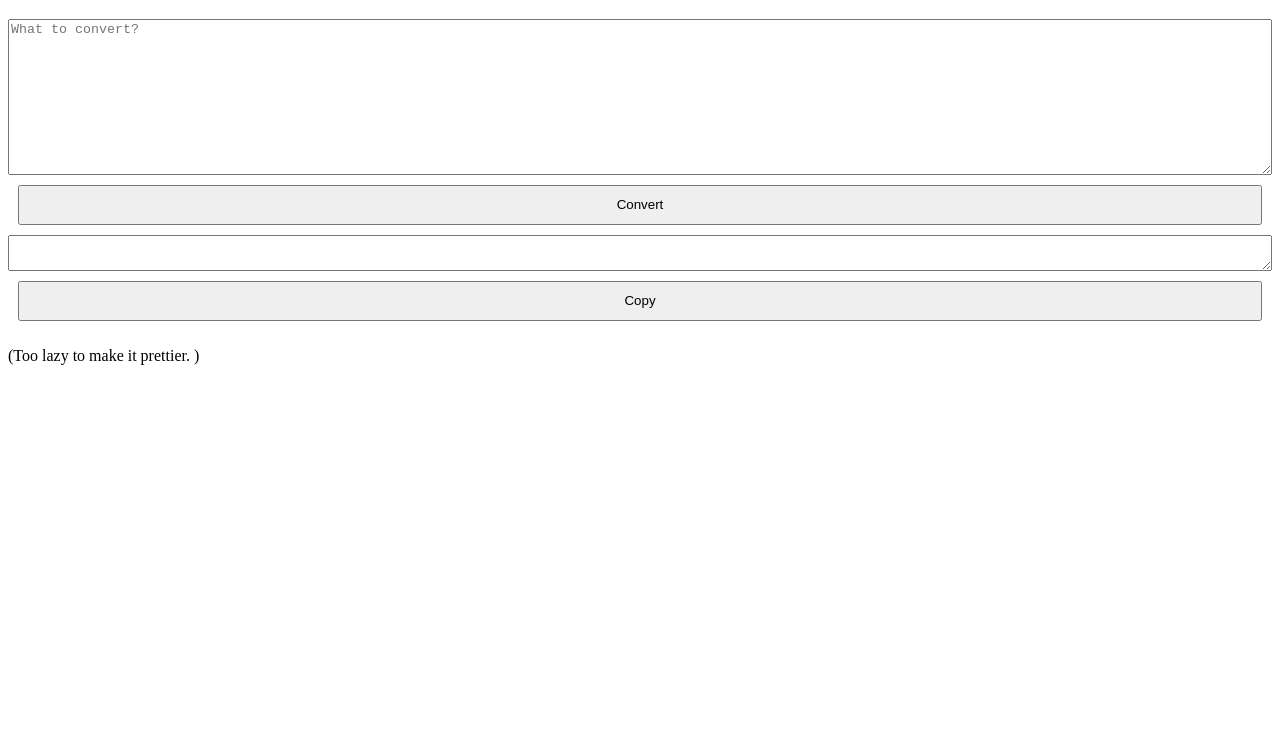
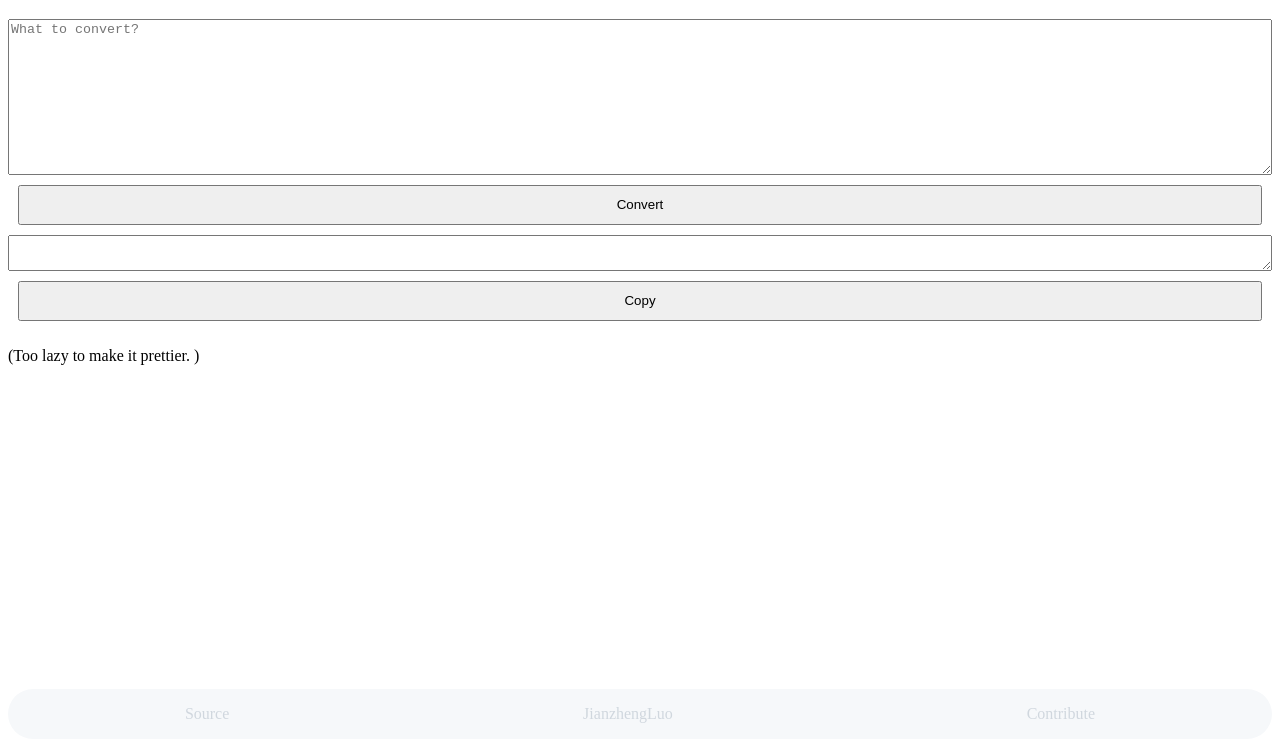
Before and after one commit to JianzhengLuo/ToLongCharacter, a plain HTML site: page index.html in a window 1280 px wide. Shown: the part 69-816 px from the top of the page. Drawn offline with Linux system fonts and the light colour scheme.

Commit message:
Added footer.

```diff
--- a/index.html
+++ b/index.html
@@ -10,16 +10,47 @@
         body {
             display: flex;
             flex-direction: column;
+            height: 100vh;
+        }
+
+        .content {
+            display: flex;
+            flex-direction: column;
+            flex: 1 auto;
         }
 
         button {
             height: 5vh;
             margin: 10px;
         }
+
+        ul {
+            display: flex;
+            flex-direction: row;
+            flex-wrap: wrap;
+            justify-content: space-around;
+            padding: 0;
+        }
+
+        ul>li {
+            list-style: none;
+        }
+
+        ul>li>a {
+            text-decoration: none;
+            color: #d0d7de;
+        }
+
+        .footer {
+            background-color: #f6f8fa;
+            border-radius: 1024px;
+            flex: 0 auto;
+        }
     </style>
 </head>
 
 <body>
+    <div class="content">
         <h1>To Long Character</h1>
 
         <textarea name="origin" id="origin" cols="30" rows="10" placeholder="What to convert? "></textarea>
@@ -31,6 +62,16 @@
         <button onclick="copy()">Copy</button>
 
         <p>(Too lazy to make it prettier. )</p>
+    </div>
+
+    <footer class="footer">
+        <ul>
+            <li><a href="https://github.com/JianzhengLuo/ToLongCharacter">Source</a></li>
+            <li><a href="https://github.com/JianzhengLuo">JianzhengLuo</a></li>
+            <li><a href="https://github.com/JianzhengLuo/ToLongCharacter#contribute">Contribute</a>
+            </li>
+        </ul>
+    </footer>
 
     <script>
         let button = document.querySelector("button");
```
Lines whose indentation alone changed are shown as unchanged.
